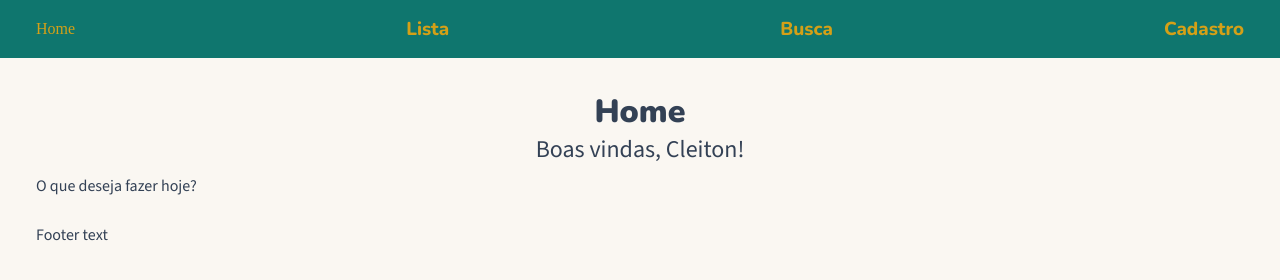
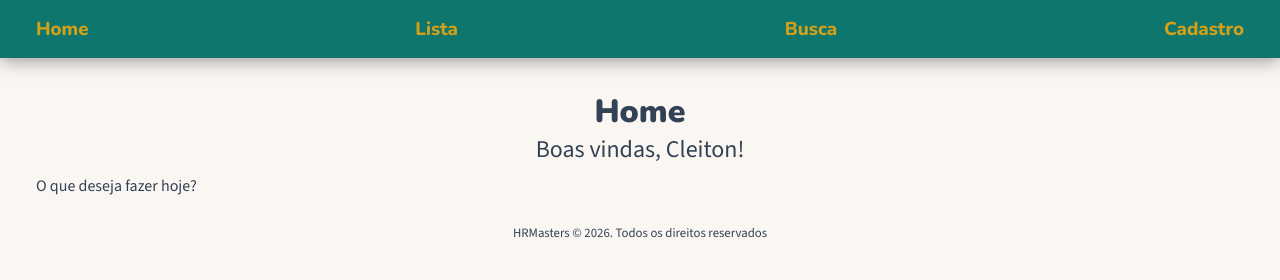
Before and after one commit to Felipe-Caue-SS/HRMasters-n9, an Astro site in the folder hr-masters/: page /interno in a window 1280 px wide. Built offline with nearby package versions, Linux system fonts and the light colour scheme; Astro itself is replaced by a stand-in of ours.

Commit message:
Enhance InternoLayout with header and footer styles
Updated layout to include a styled header and footer with copyright information.

```diff
--- a/hr-masters/src/layouts/InternoLayout.astro
+++ b/hr-masters/src/layouts/InternoLayout.astro
@@ -18,7 +18,10 @@ const { titulo, descricao } = Astro.props;
     <header>
       <ul>
         <li>
-          <a href="/interno/">Home</a>
+          <h3>
+            <a href="/interno/">Home</a>
+          </h3>
+
         </li>
         <li>
           <h3>
@@ -43,7 +46,7 @@ const { titulo, descricao } = Astro.props;
     </main>
 
     <footer>
-      <p>Footer text</p>
+      <p>HRMasters © 2026. Todos os direitos reservados</p>
     </footer>
   </body>
 </html>
@@ -58,6 +61,8 @@ const { titulo, descricao } = Astro.props;
     padding: 16px var(--side-padding);
 
     background-color: var(--cor-primaria);
+
+    box-shadow: 0px 0px 20px rgba(0, 0, 0, 0.5);
 
     ul {
       height: 100%;
@@ -94,5 +99,7 @@ const { titulo, descricao } = Astro.props;
 
   footer {
     padding: 16px var(--side-padding);
+    text-align: center;
+    font-size: 0.8rem;
   }
 </style>
```
